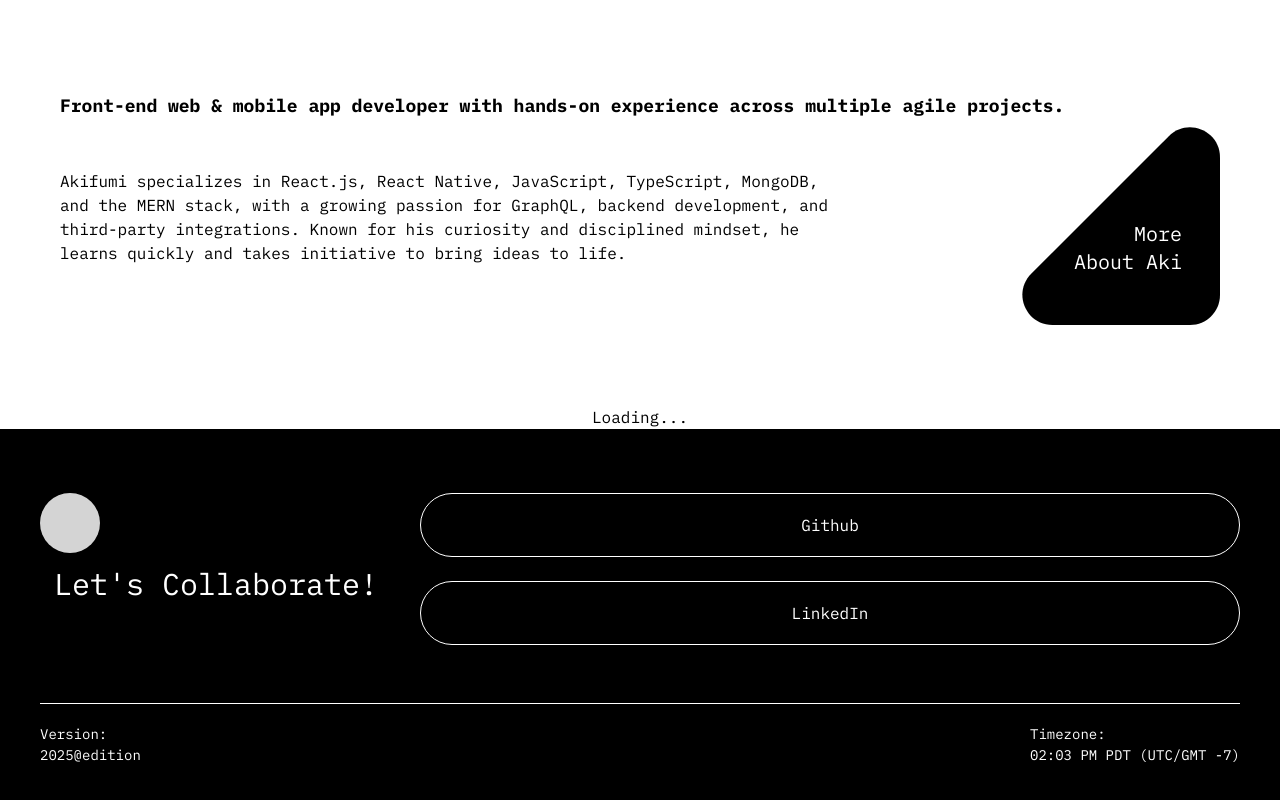
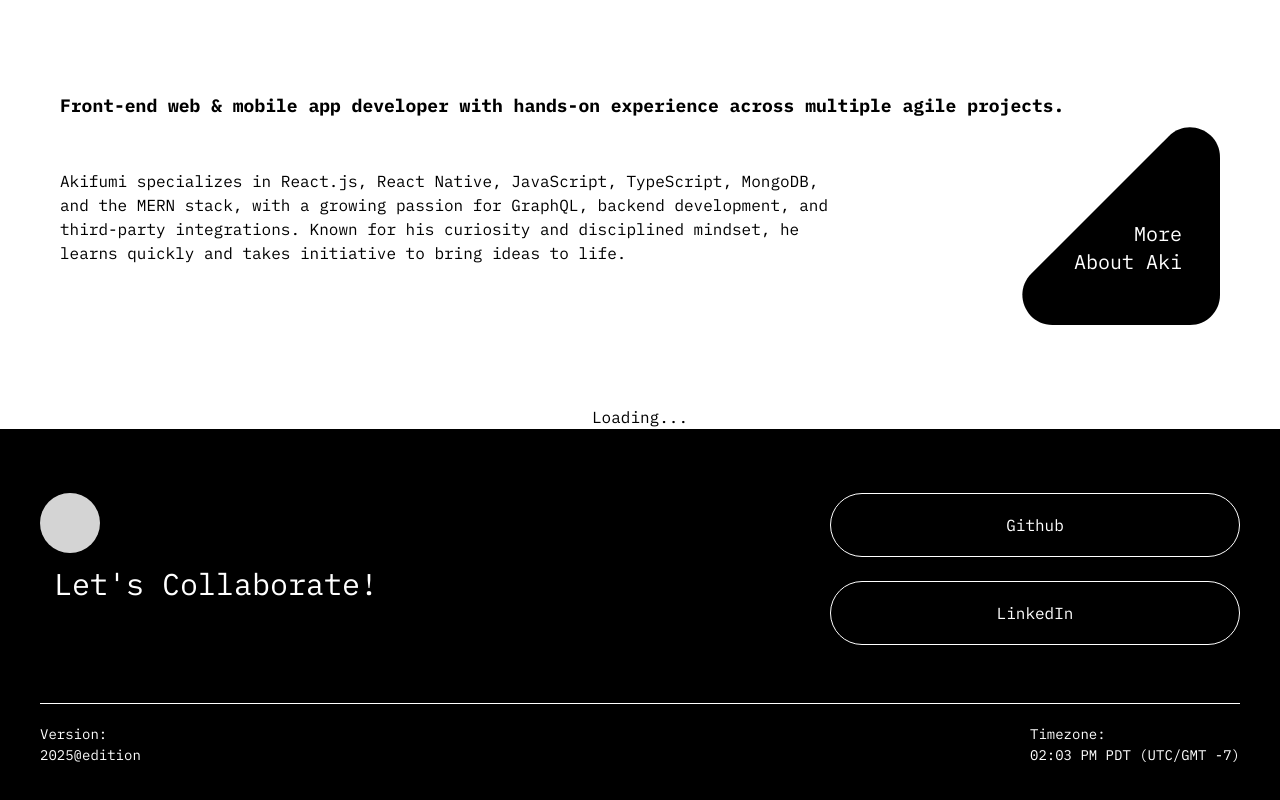
Before and after one commit to Akiodesukedo/portfolio_aki, a React (Vite) app in the folder client/: page / in a window 1280 px wide. Shown: the part 808-1608 px from the top of the page. Built offline with nearby package versions, Linux system fonts and the light colour scheme; no server answers.

Commit message:
style: footer modif for lg screen

```diff
--- a/client/src/components/Footer.tsx
+++ b/client/src/components/Footer.tsx
@@ -48,8 +48,8 @@ const Footer: React.FC<FooterProps> = ({ imgUrl }) => {
 
   return (
     <div className="bg-black px-[20px] md:px-[40px] pt-[60px] pb-[40px] md:pt-[40px]">
-      <div className='md:grid md:grid-cols-[380px_1fr]'>
-        <div className="flex items-center mb-[40px] md:grid md:grid-rows-2 md:pt-[24px]">
+      <div className='md:grid md:grid-cols-[380px_1fr] lg:grid-cols-[380px_1fr_1fr]'>
+        <div className="flex items-center mb-[40px] md:grid md:grid-rows-2 md:pt-[24px] lg:col-start-1 lg:col-span-1">
           { imgUrl ?
               <img src={imgUrl} alt="Aki's face" />
             :
@@ -57,7 +57,7 @@ const Footer: React.FC<FooterProps> = ({ imgUrl }) => {
           }
           <p className="text-white ml-[14px] mr-[10px] text-[30px] text-left">Let's Collaborate!</p>
         </div>
-        <div>
+        <div className='lg:col-start-3 lg:col-span-1'>
           <CtaBtn btnMsg="Github" bgColor="black" borderColor="white" txtColor="white" passedFunc={openGithub}/>
           <CtaBtn btnMsg="LinkedIn" bgColor="black" borderColor="white" txtColor="white" passedFunc={openLinkedIn}/>
         </div>
```
